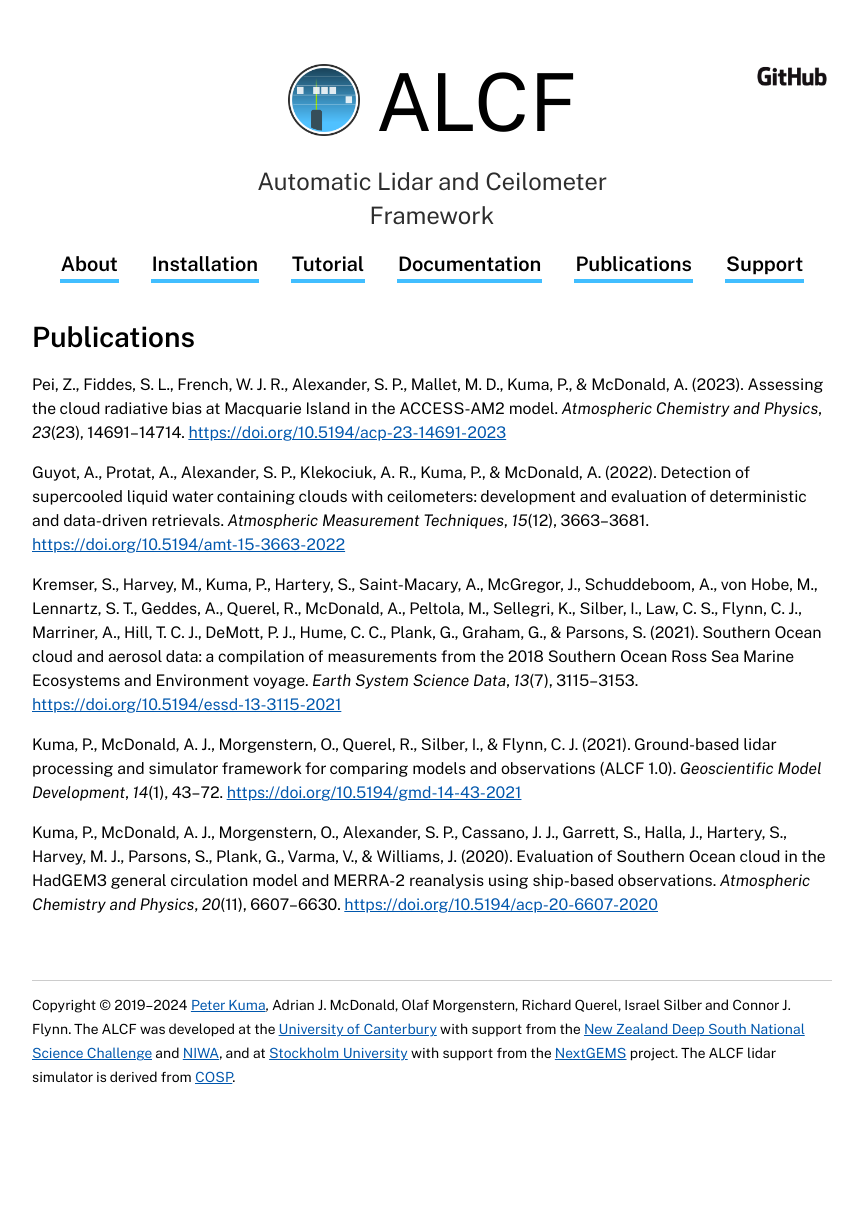
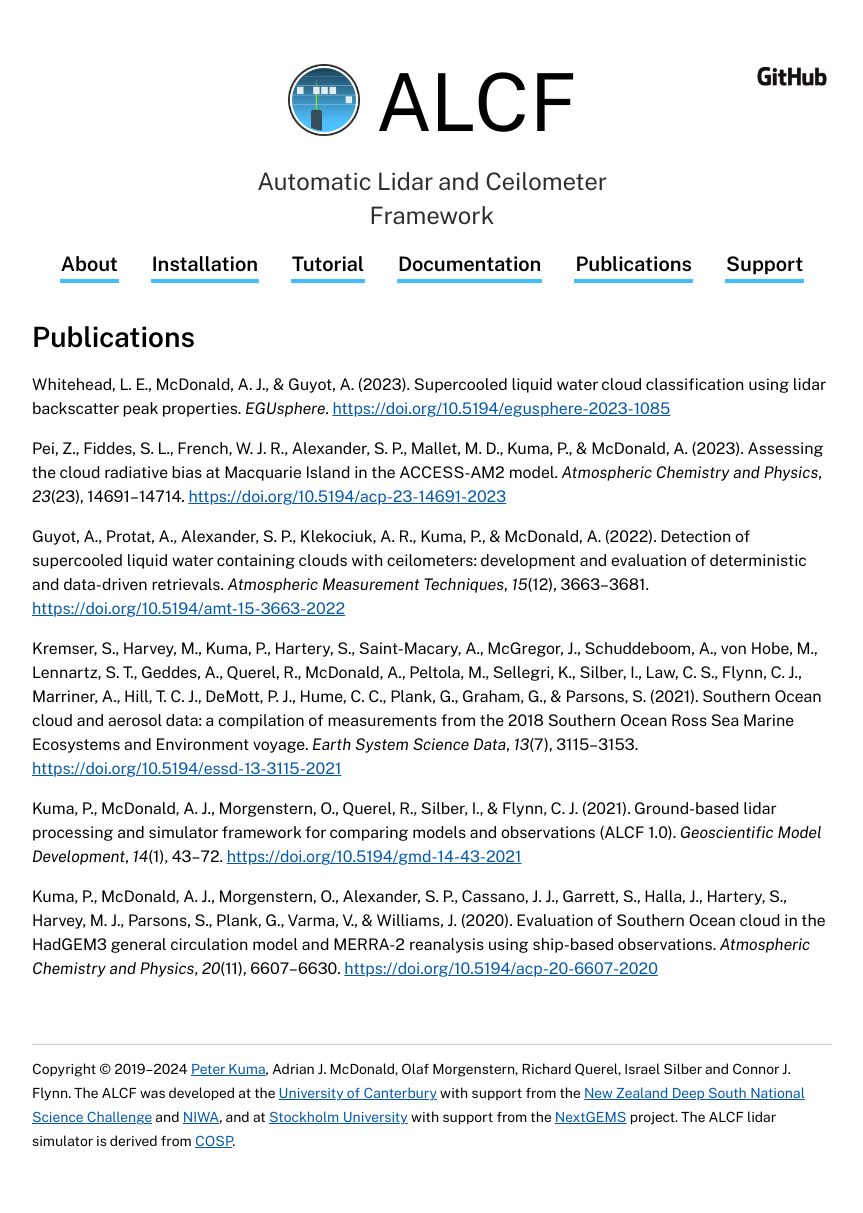
Before and after one commit to alcf-lidar/alcf, a Jekyll site: the page built from docs/publications/index.md, in a window 1280 px wide. Shown: the whole page, without its empty margins (208-1071 px from the left). Built offline with Jekyll 4.4.1, drawn with Linux system fonts in a browser that asks for light colours; before the commit the page ends 1149 px from its top, so only the background shows below that.

Commit message:
docs: Add publication

```diff
--- a/docs/publications/index.md
+++ b/docs/publications/index.md
@@ -4,6 +4,8 @@ layout: default
 ---
 
 ## Publications
+
+Whitehead, L. E., McDonald, A. J., & Guyot, A. (2023). Supercooled liquid water cloud classification using lidar backscatter peak properties. *EGUsphere*. [https://doi.org/10.5194/egusphere-2023-1085](https://doi.org/10.5194/egusphere-2023-1085)
 
 Pei, Z., Fiddes, S. L., French, W. J. R., Alexander, S. P., Mallet, M. D., Kuma, P., & McDonald, A. (2023). Assessing the cloud radiative bias at Macquarie Island in the ACCESS-AM2 model. *Atmospheric Chemistry and Physics*, *23*(23), 14691–14714. [https://doi.org/10.5194/acp-23-14691-2023](https://doi.org/10.5194/acp-23-14691-2023)
 
```
